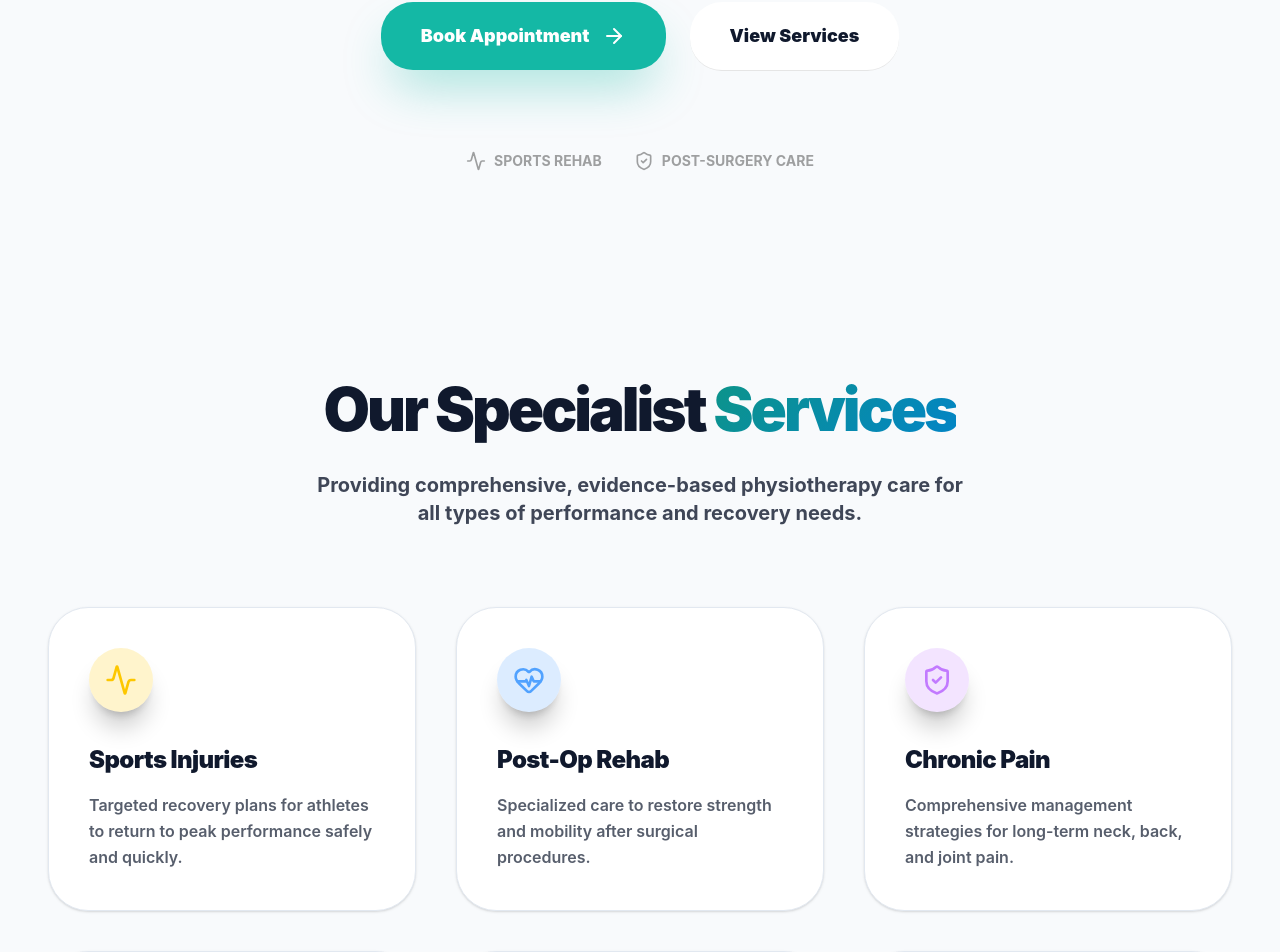
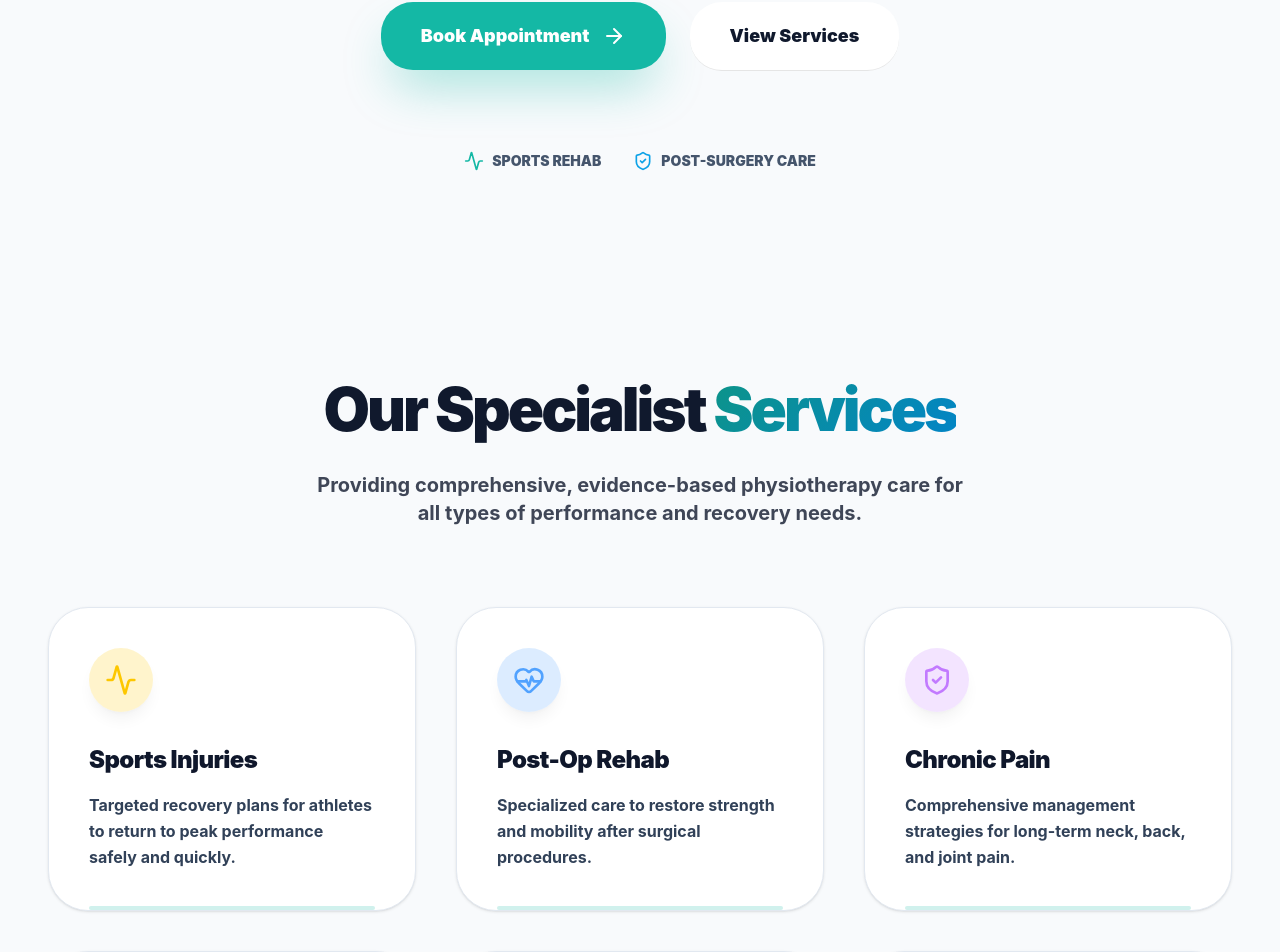
Before and after one commit to 4t1lucifer-cmd/healthcare-web-app, a Next.js app: page / in a window 1280 px wide. Shown: the part 532-1484 px from the top of the page. Built offline with nearby package versions, Linux system fonts and the light colour scheme.

Commit message:
style: ensure all components are fully visible without hover

```diff
--- a/src/components/Features.tsx
+++ b/src/components/Features.tsx
@@ -85,18 +85,20 @@ const FeatureCard = ({ feature, index }: { feature: typeof features[0], index: n
             onMouseMove={handleMouseMove}
             onMouseLeave={handleMouseLeave}
             style={{ rotateX, rotateY, transformStyle: "preserve-3d" }}
-            className="p-10 rounded-[2.5rem] glass-card border border-white/5 hover:border-primary/50 transition-colors duration-500 group relative"
+            className="p-10 rounded-[2.5rem] bg-white border border-slate-200 hover:border-primary/50 transition-all duration-500 group relative shadow-sm hover:shadow-2xl"
         >
             <div style={{ transform: "translateZ(50px)" }} className="relative">
-                <div className={`w-16 h-16 rounded-2xl ${feature.bg} flex items-center justify-center mb-8 group-hover:scale-110 transition-transform duration-500 shadow-xl shadow-black/20`}>
+                <div className={`w-16 h-16 rounded-2xl ${feature.bg} flex items-center justify-center mb-8 shadow-lg shadow-black/5`}>
                     <feature.icon className={`w-8 h-8 ${feature.color}`} />
                 </div>
-                <h3 className="text-2xl font-black mb-4 tracking-tight text-foreground">{feature.title}</h3>
-                <p className="text-foreground/70 leading-relaxed text-base font-semibold">
+                <h3 className="text-2xl font-black mb-4 tracking-tight text-slate-900">{feature.title}</h3>
+                <p className="text-slate-700 leading-relaxed text-base font-bold">
                     {feature.description}
                 </p>
             </div>
 
+            {/* Subtle indicator always visible */}
+            <div className="absolute inset-x-10 bottom-0 h-1 bg-primary/20 rounded-full" />
             {/* Hover Glow */}
             <div className="absolute inset-x-0 bottom-0 h-1 bg-gradient-to-r from-transparent via-primary/50 to-transparent scale-x-0 group-hover:scale-x-100 transition-transform duration-500 rounded-full" />
         </motion.div>
--- a/src/components/Hero.tsx
+++ b/src/components/Hero.tsx
@@ -12,7 +12,7 @@ const Hero = () => {
             <motion.div
                 initial={{ opacity: 0, scale: 0.9 }}
                 animate={{ opacity: 1, scale: 1 }}
-                className="inline-flex items-center gap-2 px-5 py-2 rounded-full glass border border-white/20 text-primary text-sm font-bold mb-10 shadow-xl"
+                className="inline-flex items-center gap-2 px-5 py-2 rounded-full bg-slate-50 border border-slate-200 text-primary text-sm font-black mb-10 shadow-md"
             >
                 <Sparkles className="w-4 h-4 animate-pulse" />
                 <span>Expert Physiotherapy & Rehabilitation</span>
@@ -53,14 +53,14 @@ const Hero = () => {
                 </a>
             </motion.div>
 
-            {/* Micro Trust Indicators */}
-            <div className="mt-20 flex flex-wrap justify-center gap-8 opacity-40 grayscale hover:grayscale-0 transition-all duration-500">
-                <div className="flex items-center gap-2 font-bold text-sm">
-                    <Activity className="w-5 h-5" />
+            {/* Trust Indicators - High Visibility */}
+            <div className="mt-20 flex flex-wrap justify-center gap-8 opacity-100 transition-all duration-500">
+                <div className="flex items-center gap-2 font-black text-sm text-slate-600">
+                    <Activity className="w-5 h-5 text-primary" />
                     SPORTS REHAB
                 </div>
-                <div className="flex items-center gap-2 font-bold text-sm">
-                    <ShieldCheck className="w-5 h-5" />
+                <div className="flex items-center gap-2 font-black text-sm text-slate-600">
+                    <ShieldCheck className="w-5 h-5 text-accent" />
                     POST-SURGERY CARE
                 </div>
             </div>
```
